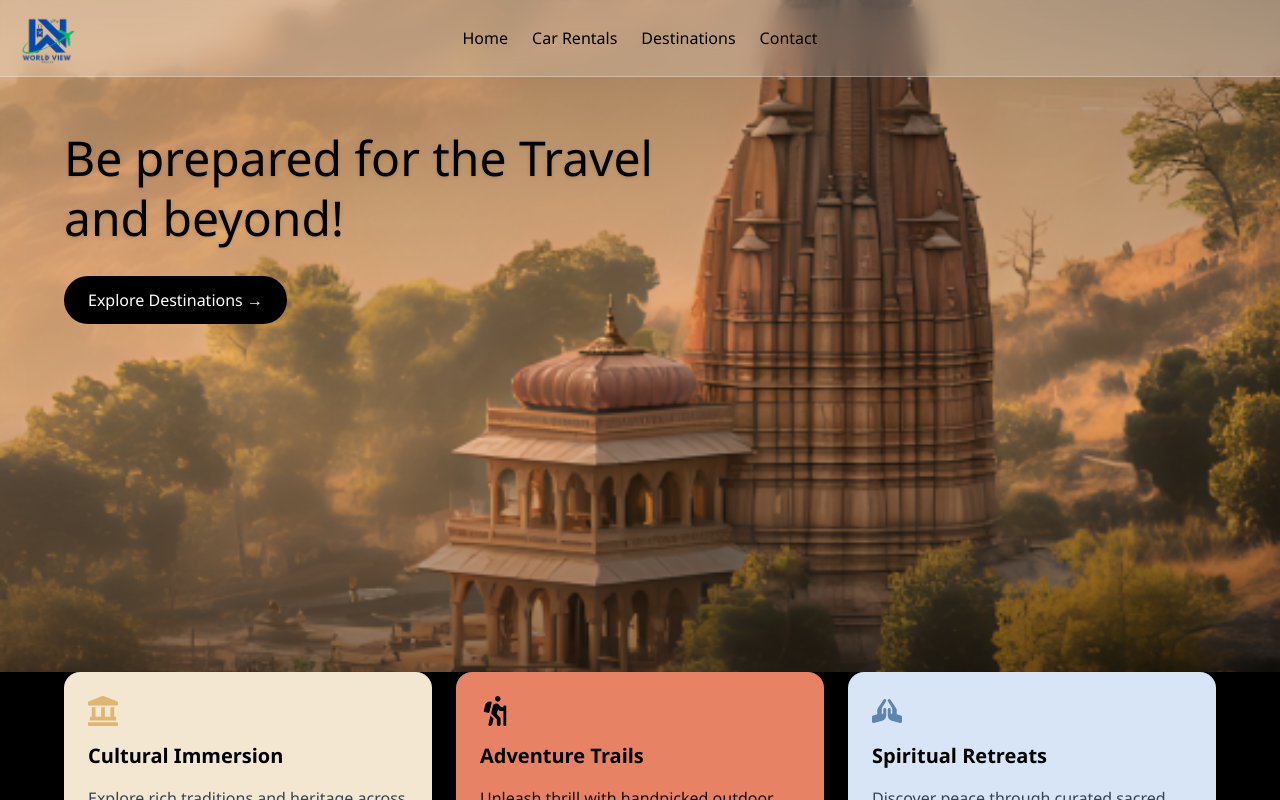
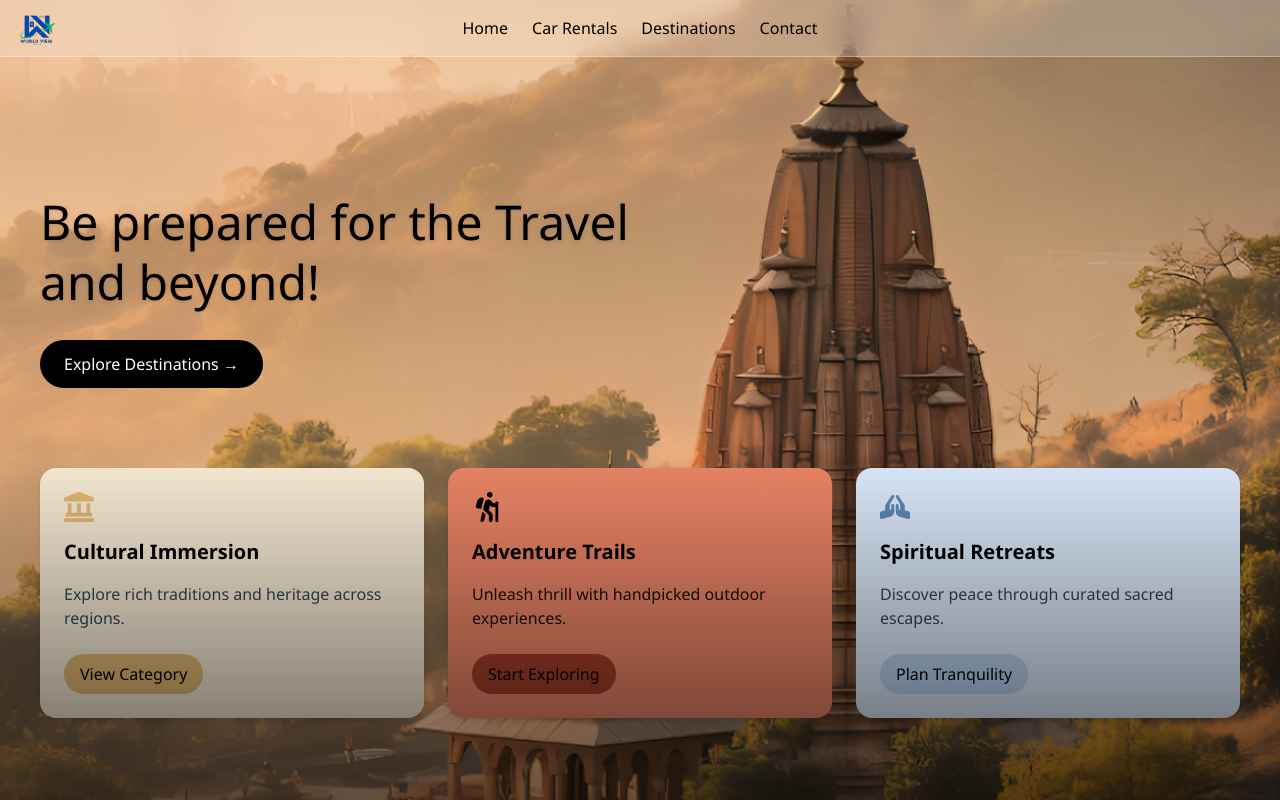
Before and after one commit to ThriberX/worldview, a Next.js app: page / in a window 1280 px wide. Shown: the top 800 px of the page. Built offline with nearby package versions, Linux system fonts and the light colour scheme.

Commit message:
hero image fix

```diff
--- a/components/layout/footer.tsx
+++ b/components/layout/footer.tsx
@@ -0,0 +1 @@
+'use client';
--- a/components/layout/navbar.tsx
+++ b/components/layout/navbar.tsx
@@ -15,7 +15,7 @@ export default function Navbar() {
           <Image
             src="/images/logo.png"
             alt="WorldView Logo"
-            width={60}
+            width={40}
             height={28}
             className="object-contain"
           />
--- a/components/sections/about-section.tsx
+++ b/components/sections/about-section.tsx
@@ -1 +1,13 @@
 'use client';
+
+const footer =()=>{
+
+    return(
+        <footer className="bg-amber-300 text-white">
+        <div className="flex flex-col h-[300px]">
+
+
+            </div>
+        </footer>
+    )
+}
--- a/components/sections/hero-section.tsx
+++ b/components/sections/hero-section.tsx
@@ -5,20 +5,14 @@ import { FaLandmark, FaHiking, FaPrayingHands } from 'react-icons/fa';
 
 export default function HeroSection() {
   return (
-    <>
-      {/* Hero Section */}
-      <div
-        className="h-screen bg-cover bg-center bg-no-repeat relative flex items-start"
-        style={{
-          backgroundImage: "url('/images/home.png')",
-        }}
+    <div className="w-full md:w-[100%] mx-auto bg-no-repeat bg-center bg-cover pt-16
+    bg-[url('/images/home.png')]
+    md:bg-[url('/images/home-upscaled.png')]"
     >
-        <div className="absolute inset-0 z-0">
-          <div className="h-full w-full bg-gradient-to-b from-black/10 via-transparent to-black/70"></div>
-        </div>
-
-        {/* Heading */}
-        <div className="relative z-10 px-6 md:px-16 pt-32 text-left">
+      {/* Hero + Cards Container */}
+      <div className="min-h-screen flex flex-col justify-start px-3 md:px-10 relative z-10">
+        {/* Hero Text */}
+        <div className="pt-24 md:pt-32 text-left">
           <h1 className="text-black text-2xl md:text-5xl font-medium leading-tight mb-6 drop-shadow">
             Be prepared for the Travel <br />
             <span className="block">and beyond!</span>
@@ -27,10 +21,9 @@ export default function HeroSection() {
             Explore Destinations →
           </button>
         </div>
-      </div>
 
         {/* Cards Section */}
-      <div className="relative z-20 -mt-32 px-6 md:px-16 pb-16 bg-black">
+        <div className="mt-20 pb-10">
           <div className="grid grid-cols-1 md:grid-cols-3 gap-6">
             {/* Card 1 */}
             <div className="bg-[#f3e7d1] rounded-2xl p-6 shadow-md">
@@ -69,6 +62,11 @@ export default function HeroSection() {
             </div>
           </div>
         </div>
-    </>
+
+        <div className="absolute inset-0 bg-gradient-to-b from-transparent via-transparent to-black/70 z-0" />
+      </div>
+
+    </div>
+
   );
 }
```
Also changed, not shown: public/images/home-upscaled.png (added). Lines whose indentation alone changed are shown as unchanged.
